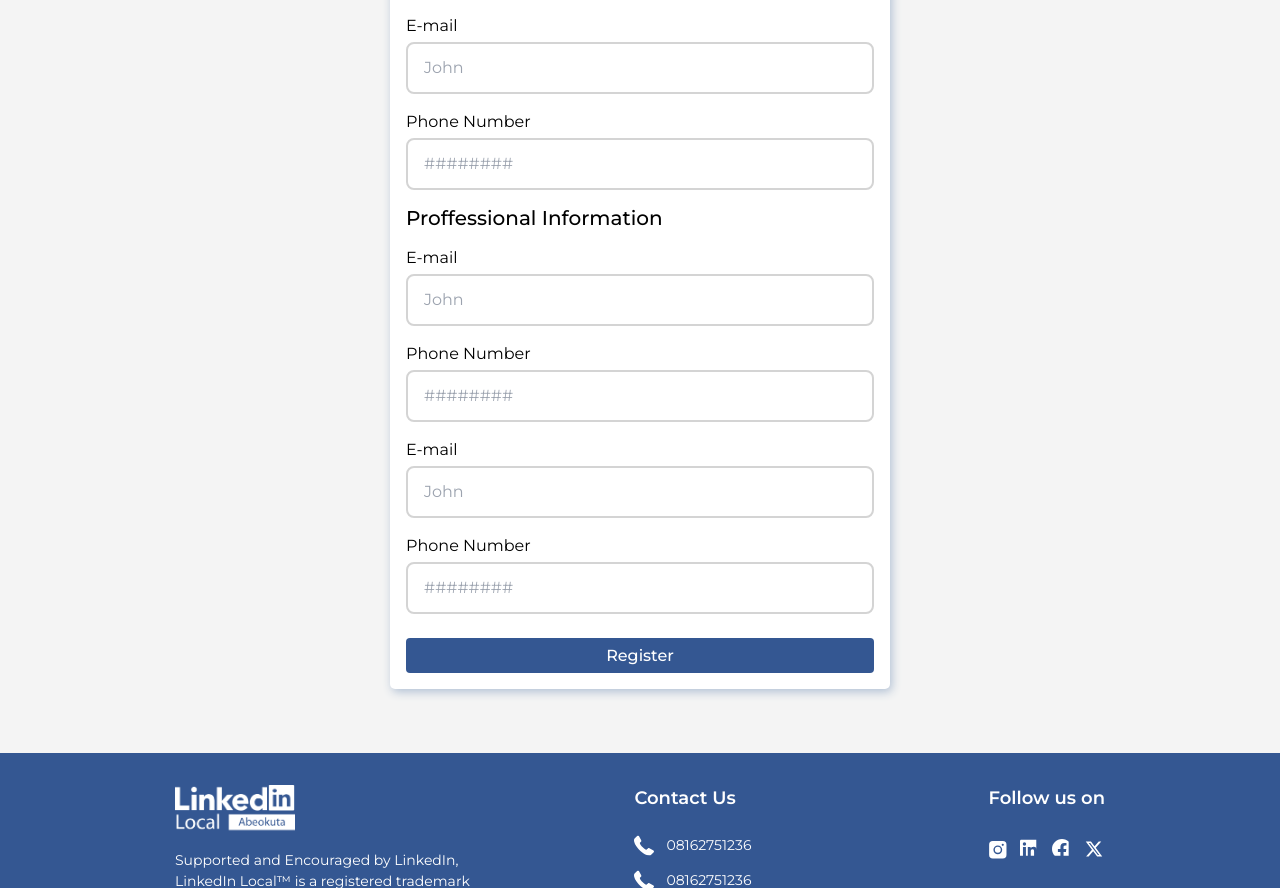
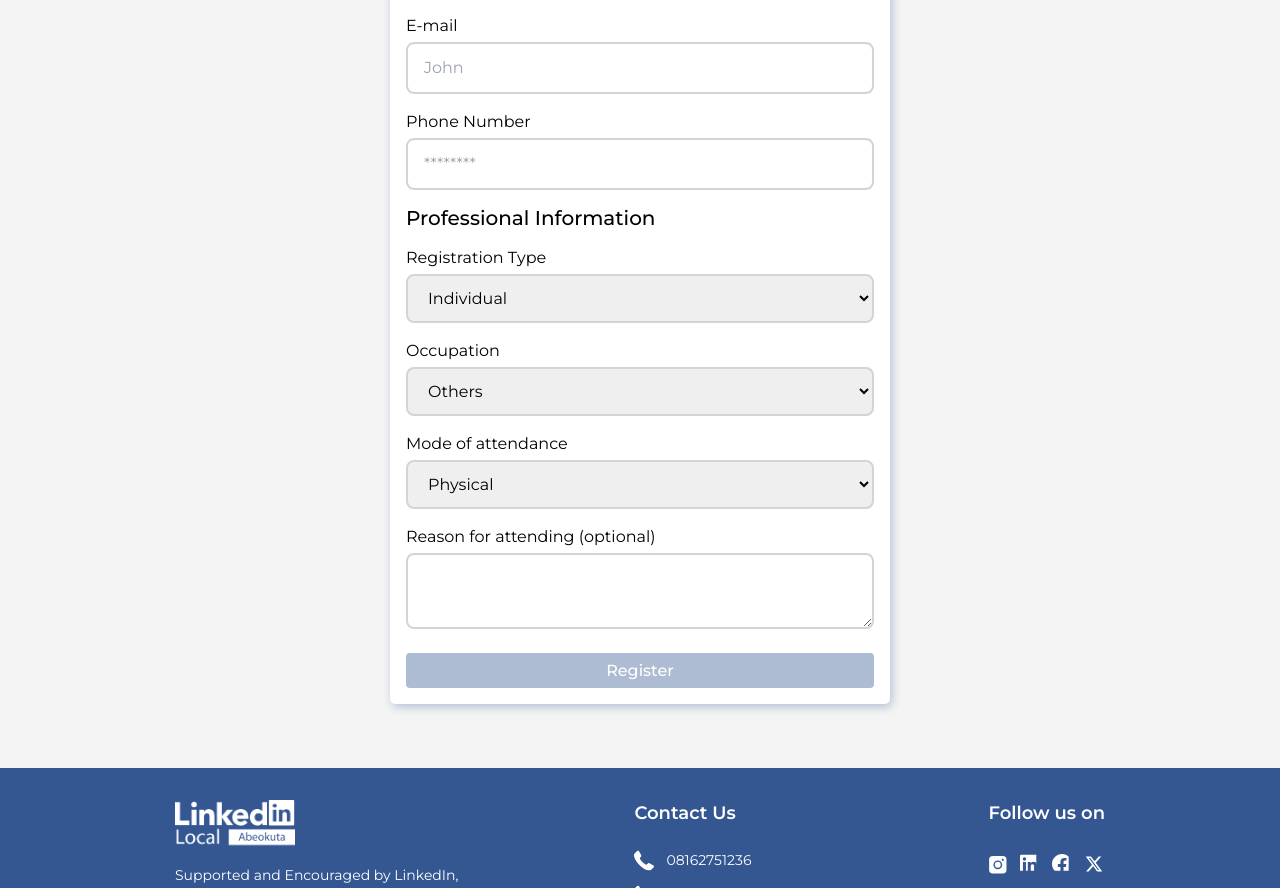
Before and after one commit to ayscript/lla-project, a React (Vite) app: page /register in a window 1280 px wide. Shown: the part 361-1249 px from the top of the page. Built offline with nearby package versions, Linux system fonts and the light colour scheme.

Commit message:
add: add firebase to collect data on registration page

```diff
--- a/src/App.css
+++ b/src/App.css
@@ -1,13 +1,13 @@
-.menuBar{
+.menuBar {
   display: flex;
   align-items: center;
   justify-content: space-between;
   padding-top: 37px;
   padding-bottom: 37px;
-    background: linear-gradient( #FFFFFF 0%, #EDF0F5 100%);
+  background: linear-gradient(#ffffff 0%, #edf0f5 100%);
 }
 
-  .menuBar ul{
+.menuBar ul {
   list-style: none;
   display: flex;
   align-items: center;
@@ -15,27 +15,25 @@
   gap: 27px;
 }
 
-  .menuBar ul a{
+.menuBar ul a {
   text-decoration: none;
   color: #000000;
   font-size: 18px;
 }
 
-  .menuBar ul a:hover{
+.menuBar ul a:hover {
   text-decoration: underline;
 }
 
-
-
-  .hero{
+.hero {
   display: flex;
   align-items: center;
   justify-content: center;
   height: 300px;
-    color: #FFFFFF;
+  color: #ffffff;
   font-size: 64px;
   font-weight: bold;
-    background-image: url('assets/hero-bg.jpg');
+  background-image: url("assets/hero-bg.jpg");
   background-size: cover;
   background-repeat: no-repeat;
   background-position: center;
@@ -44,19 +42,19 @@
   z-index: 0;
 }
 
-  .hero h1 span{
+.hero h1 span {
   font-size: 96px;
-    color: #E2BA38;
-    text-shadow: 0 4px 4px #0000003F;
+  color: #e2ba38;
+  text-shadow: 0 4px 4px #0000003f;
 }
 
-  .hero h1{
+.hero h1 {
   display: flex;
   align-items: center;
 }
 
-  .hero::after{
-    content: '';
+.hero::after {
+  content: "";
   background: #345792;
   position: absolute;
   top: 0;
@@ -67,7 +65,7 @@
   opacity: 0.5;
 }
 
-  .convener-section{
+.convener-section {
   display: flex;
   align-items: center;
   justify-content: center;
@@ -76,15 +74,15 @@
   padding-top: 32px;
   padding-bottom: 32px;
   background: #345792;
-    color: #FFFFFF;
+  color: #ffffff;
 }
 
-  .convener-section h2{
+.convener-section h2 {
   font-size: 32px;
   font-weight: bold;
 }
 
-  .convener-info{
+.convener-info {
   display: flex;
   align-items: center;
   justify-content: center;
@@ -92,7 +90,7 @@
   flex-wrap: wrap;
 }
 
-  .convener-info img{
+.convener-info img {
   width: 100%;
   max-width: 500px;
   aspect-ratio: 1/1;
@@ -102,7 +100,7 @@
   border-radius: 8px;
 }
 
-  .convener-bio{
+.convener-bio {
   display: flex;
   align-items: center;
   justify-content: center;
@@ -111,48 +109,47 @@
   max-width: 500px;
 }
 
-  .hero-2{
+.hero-2 {
   display: flex;
   align-items: flex-start;
   justify-content: space-between;
   padding-top: 50px;
-    background-image: url('assets/hero-bg-2.png');
+  background-image: url("assets/hero-bg-2.png");
   background-size: cover;
   background-repeat: no-repeat;
   background-position: center;
-
 }
 
-  .hero-2 img{
+.hero-2 img {
   width: 100%;
   max-width: 400px;
 }
 
-  .hero-2 h2{
+.hero-2 h2 {
   font-size: 32px;
   font-weight: 600;
   color: #345792;
 }
 
-  .hero-2 p{
-    color: #E2BA38;
+.hero-2 p {
+  color: #e2ba38;
   font-weight: 500;
 }
 
-  .hero-2 > div{
+.hero-2 > div {
   display: flex;
   flex-direction: column;
   gap: 1rem;
 }
 
-  .buttons{
+.buttons {
   align-self: flex-start;
   padding: 8px 12px;
   border-radius: 4px;
   border: none;
   background: #345792;
   /* margin-top: 32px; */
-    color: #FFF;
+  color: #fff;
   font-family: Montserrat;
   font-size: 16px;
   font-style: normal;
@@ -160,16 +157,21 @@
   line-height: normal;
 }
 
-  .expectSection{
+.buttons:disabled {
+  background: #34579266;
+  cursor: not-allowed;
+}
+
+.expectSection {
   display: flex;
   gap: 32px;
   align-items: flex-start;
   padding-top: 50px;
   padding-bottom: 50px;
-    background: var(linear-gradient(180deg, #FFF 0%, #B1C0D4 426.92%));
+  background: var(linear-gradient(180deg, #fff 0%, #b1c0d4 426.92%));
 }
 
-  .expectSection h2{
+.expectSection h2 {
   color: #345792;
   font-size: 32px;
   font-style: normal;
@@ -177,7 +179,7 @@
   line-height: normal;
 }
 
-  .expectSection img{
+.expectSection img {
   width: 100%;
   object-fit: cover;
   max-width: 400px;
@@ -185,7 +187,7 @@
   border-radius: 8px;
 }
 
-  .expectSection div{
+.expectSection div {
   /* background: red; */
   display: flex;
   flex-direction: column;
@@ -195,27 +197,27 @@
   line-height: 150%;
 }
 
-  .expectSection ul{
+.expectSection ul {
   display: flex;
   flex-direction: column;
   gap: 22px;
 }
 
-  .expectSection ul li{
+.expectSection ul li {
   list-style: none;
   display: flex;
   align-items: center;
   gap: 8px;
 }
 
-  .brandSection{
-    background: #F4F4F4;
+.brandSection {
+  background: #f4f4f4;
   box-shadow: 0px 10px 34.9px 0px rgba(0, 0, 0, 0.25);
   padding-top: 32px;
   padding-bottom: 32px;
 }
 
-  .brandSection > div{
+.brandSection > div {
   margin-top: 32px;
   display: flex;
   padding-top: 1rem;
@@ -226,11 +228,11 @@
   flex-wrap: wrap;
 }
 
-  .brandSection > div > *{
+.brandSection > div > * {
   min-width: 20px;
 }
 
-  .brandSection h2{
+.brandSection h2 {
   color: #222;
   text-align: center;
   font-size: 20px;
@@ -239,13 +241,13 @@
   line-height: normal;
 }
 
-  .cta-section{
-    background: linear-gradient(180deg, #FFF 0%, #B1C0D4 426.92%);
+.cta-section {
+  background: linear-gradient(180deg, #fff 0%, #b1c0d4 426.92%);
   padding-top: 42px;
   padding-bottom: 14px;
 }
 
-  .cta-section h2{
+.cta-section h2 {
   color: #000;
   text-align: center;
   font-size: 32px;
@@ -254,7 +256,7 @@
   line-height: normal;
 }
 
-  .cta-section > div{
+.cta-section > div {
   display: flex;
   gap: 16px;
   align-items: center;
@@ -263,7 +265,7 @@
   margin-bottom: 20px;
 }
 
-  .cta-section > div div{
+.cta-section > div div {
   border-radius: 8px;
   overflow: hidden;
   height: 450px;
@@ -272,8 +274,8 @@
   position: relative;
 }
 
-  .cta-section > div > div::after{
-    content: '';
+.cta-section > div > div::after {
+  content: "";
   position: absolute;
   top: 0;
   left: 0;
@@ -282,25 +284,26 @@
   background: #22222289;
 }
 
-  .cta-section > div img{
+.cta-section > div img {
   width: 100%;
   height: 100%;
   object-fit: cover;
 }
 
-  .feedback{
+.feedback {
   padding-top: 32px;
   padding-bottom: 70px;
 }
 
-  .feedback, .feedback form{
+.feedback,
+.feedback form {
   display: flex;
   flex-direction: column;
   align-items: center;
   justify-content: center;
 }
 
-  .feedback h2{
+.feedback h2 {
   color: #000;
   text-align: center;
   font-size: 32px;
@@ -310,11 +313,11 @@
   margin-bottom: 1rem;
 }
 
-  .feedback form{
+.feedback form {
   text-align: center;
 }
 
-  .feedback form button{
+.feedback form button {
   margin-left: auto;
   margin-right: auto;
   margin-top: 0;
@@ -323,30 +326,30 @@
   max-width: 320px;
 }
 
-  .feedback form textarea{
+.feedback form textarea {
   width: 100%;
   max-width: 540px;
   height: 150px;
   border-radius: 6px;
-    border: 1px solid #BBB;
-    background: #F7F7F7;
+  border: 1px solid #bbb;
+  background: #f7f7f7;
   resize: none;
 }
 
-  footer{
+footer {
   padding: 32px;
   margin-top: auto;
   background: #345792;
-    color: #FFF;
+  color: #fff;
   text-align: center;
 }
 
-  footer h3{
+footer h3 {
   font-weight: 600;
   font-size: 18px;
 }
 
-  footer > div{
+footer > div {
   display: flex;
   align-items: flex-start;
   justify-content: space-between;
@@ -357,35 +360,34 @@
   flex-wrap: wrap;
 }
 
-  footer > div ul > li{
+footer > div ul > li {
   display: flex;
   align-items: center;
   justify-content: flex-start;
   gap: 12px;
 }
 
-  .socials{
+.socials {
   display: flex;
   gap: 12px;
 }
 
-  footer > div svg{
+footer > div svg {
   width: 20px;
 }
 
-  footer > div > div{
+footer > div > div {
   max-width: 300px;
   display: flex;
   flex-direction: column;
   gap: 16px;
 }
 
-  .footerLogo{
+.footerLogo {
   width: 120px;
 }
 
-
-  .nameContainer{
+.nameContainer {
   display: flex;
   justify-content: space-between;
   flex-wrap: wrap;
@@ -393,18 +395,17 @@
   width: 100%;
 }
 
-
-  .formContainer{
+.formContainer {
   display: flex;
   flex-direction: column;
   gap: 32px;
   padding: 32px 0 64px 0;
   align-items: center;
   justify-content: center;
-    background: #F4F4F4;
+  background: #f4f4f4;
 }
 
-  .formContainer h1{
+.formContainer h1 {
   color: #000;
   text-align: center;
   font-family: Montserrat;
@@ -414,12 +415,12 @@
   line-height: normal;
 }
 
-  .formContainer .buttons{
+.formContainer .buttons {
   width: 100%;
   margin-top: 8px;
 }
 
-  .formContainer h2{
+.formContainer h2 {
   color: #000;
   font-family: Montserrat;
   font-size: 20px;
@@ -428,70 +429,77 @@
   line-height: normal;
 }
 
-  .formContainer form{
+.formContainer form {
   display: flex;
   flex-direction: column;
   gap: 16px;
   width: 100%;
   max-width: 500px;
   border-radius: 5px;
-    background:#FFF;
+  background: #fff;
   padding: 16px;
-    box-shadow: #B1C0D4 2px 3px 10px;
+  box-shadow: #b1c0d4 2px 3px 10px;
 }
 
-  .formContainer form label{
+.formContainer form label {
   display: flex;
   flex-direction: column;
-    gap: .25rem;
+  gap: 0.25rem;
 }
 
-  .formContainer form label input{
-    border: 2px solid #D4D4D4;
+.formContainer form label input,
+.formContainer form label select,
+.formContainer form label textarea {
+  border: 2px solid #d4d4d4;
   padding: 12px 0;
   padding-left: 16px;
-    border-radius: .5rem;
+  border-radius: 0.5rem;
 }
 
 @media (max-width: 600px) {
-    .menuBar nav{
+  .menuBar nav {
     display: none;
   }
 
-    .hero{
+  .hero {
     font-size: 40px;
   }
 
-    .hero h1 span{
+  .hero h1 {
+    display: flex;
+    flex-wrap: wrap;
+  }
+
+  .hero h1 span {
     font-size: 72px;
   }
 
-    .hero-2{
+  .hero-2 {
     flex-wrap: wrap;
   }
 
-    .convener-info{
+  .convener-info {
     flex-wrap: wrap;
   }
 
-    .expectSection{
+  .expectSection {
     flex-wrap: wrap;
   }
 
-    .cta-section > div{
+  .cta-section > div {
     flex-wrap: wrap;
     justify-content: center;
   }
 
-    .nameContainer label{
+  .nameContainer label {
     width: 100%;
   }
 }
 @media (min-width: 1000px) {
-    .convener-info{
+  .convener-info {
     flex-wrap: nowrap;
   }
-    .convener-bio{
+  .convener-bio {
     align-self: flex-start;
   }
 }
--- /dev/null
+++ b/src/firebase.js
@@ -0,0 +1,46 @@
+import { initializeApp } from "firebase/app";
+import {
+  getFirestore,
+  addDoc,
+  collection,
+  doc,
+  getDoc,
+  getDocs,
+  serverTimestamp,
+} from "firebase/firestore";
+
+// Your web app's Firebase configuration
+const firebaseConfig = {
+  apiKey: "AIzaSyDgtV-qFYn-D1BfMvQm7hyNFmAbL94utXc",
+  authDomain: "linkedin-local-abeokuta.firebaseapp.com",
+  projectId: "linkedin-local-abeokuta",
+  storageBucket: "linkedin-local-abeokuta.firebasestorage.app",
+  messagingSenderId: "815945763145",
+  appId: "1:815945763145:web:412a26a7840b53b3edb298",
+};
+
+const app = initializeApp(firebaseConfig);
+const db = getFirestore(app);
+
+export { db };
+// Reference to the 'registrations' collection
+
+//Example usage:
+// const newRegistration = {
+//     firstName: "Jane",
+//     lastName: "Doe",
+//     email: "jane.doe@example.com",
+// };
+
+// register(newRegistration);
+
+//fetching data
+
+// async function fetchRegistrations() {
+//   const querySnapshot = await getDocs(registrationsRef);
+//   querySnapshot.forEach((doc) => {
+//     console.log(`${doc.id} => ${JSON.stringify(doc.data())}`);
+//   });
+// }
+
+// fetchRegistrations();
--- a/src/pages/Home.jsx
+++ b/src/pages/Home.jsx
@@ -14,7 +14,7 @@ const HomePage = () => {
     <>
       <div className="hero">
         <h1>
-          LinkedIn Local Abeokuta<span>1.0</span>
+          LinkedIn Local Abeokuta <span>1.0</span>
         </h1>
       </div>
 
@@ -26,9 +26,7 @@ const HomePage = () => {
             business future.
           </p>
           <a href="/register">
-            <button className="buttons">
-              Register Now
-            </button>
+            <button className="buttons">Register Now</button>
           </a>
         </div>
         <img src="img/LLA-Visual2.png" alt="" />
--- a/src/pages/Registeration.jsx
+++ b/src/pages/Registeration.jsx
@@ -1,58 +1,180 @@
+import { useState } from "react";
+import { addDoc, collection, serverTimestamp } from "firebase/firestore";
+import { db } from "../firebase";
 import "../App.css";
 
 const Registeration = () => {
+  const [loading, setLoading] = useState(false);
+  const [formData, setFormData] = useState({
+    firstName: "",
+    lastName: "",
+    email: "",
+    phoneNumber: "",
+    registrationType: "Individual",
+    occupation: "Others",
+    modeOfAttendance: "Physical",
+    reasonForAttending: "",
+  });
+
+  const registrationsRef = collection(db, "registrations");
+
+  const isFormValid = () => {
+    return (
+      formData.firstName &&
+      formData.lastName &&
+      formData.email &&
+      formData.phoneNumber
+    );
+  };
+
+  async function register(registrationData) {
+    try {
+      setLoading(true);
+      const docRef = await addDoc(registrationsRef, {
+        ...registrationData,
+        timestamp: serverTimestamp(),
+      });
+      alert("Registered Successfully!");
+      setFormData({
+        firstName: "",
+        lastName: "",
+        email: "",
+        phoneNumber: "",
+        registrationType: "Individual",
+        occupation: "Others",
+        modeOfAttendance: "Physical",
+        reasonForAttending: "",
+      });
+      setLoading(false);
+      console.log("Document written with ID: ", docRef.id);
+    } catch (e) {
+      alert("An error occurred");
+      setLoading(false);
+      console.error("Error adding document: ", e);
+    }
+  }
+
   return (
     <div className="formContainer">
       <h1>Fill the form to register!</h1>
-        <form action="">
+      <form
+        action=""
+        onSubmit={(e) => {
+          e.preventDefault();
+          if (isFormValid()) {
+            register(formData);
+          } else {
+            alert("Please fill in all required fields.");
+          }
+        }}
+      >
         <h2>Basic Information</h2>
         <div className="nameContainer">
           <label>
             <span>First Name</span>
-                    <input type="text" placeholder='John' />
+            <input
+              type="text"
+              placeholder="John"
+              value={formData.firstName}
+              onChange={(e) => {
+                setFormData((prev) => {
+                  return { ...prev, firstName: e.target.value };
+                });
+              }}
+            />
           </label>
           <label>
             <span>Last Name</span>
-                    <input type="text" placeholder='Doe' />
+            <input
+              type="text"
+              placeholder="Doe"
+              value={formData.lastName}
+              onChange={(e) => {
+                setFormData({ ...formData, lastName: e.target.value });
+              }}
+            />
           </label>
         </div>
         <label>
           <span>E-mail</span>
-                <input type="text" placeholder='John' />
+          <input
+            type="email"
+            placeholder="John"
+            value={formData.email}
+            onChange={(e) => {
+              setFormData({ ...formData, email: e.target.value });
+            }}
+          />
         </label>
         <label>
           <span>Phone Number</span>
-                <input type="text" placeholder='########' />
+          <input
+            type="text"
+            placeholder="********"
+            value={formData.phoneNumber}
+            onChange={(e) => {
+              setFormData({ ...formData, phoneNumber: e.target.value });
+            }}
+          />
         </label>
 
-            <h2>Proffessional Information</h2>
+        <h2>Professional Information</h2>
 
         <label>
-                <span>E-mail</span>
-                <input type="text" placeholder='John' />
+          <span>Registration Type</span>
+          <select
+            value={formData.registrationType}
+            onChange={(e) => {
+              setFormData({ ...formData, registrationType: e.target.value });
+            }}
+          >
+            <option value={"Individual"}>Individual</option>
+            <option value={"Organization"}>Organization</option>
+            <option value={"Sponsor"}>Sponsor</option>
+          </select>
         </label>
         <label>
-                <span>Phone Number</span>
-                <input type="text" placeholder='########' />
+          <span>Occupation</span>
+          <select
+            value={formData.occupation}
+            onChange={(e) => {
+              setFormData({ ...formData, occupation: e.target.value });
+            }}
+          >
+            <option value={"Engineer"}>Engineer</option>
+            <option value={"Doctor"}>Doctor</option>
+            <option value={"Teacher"}>Teacher</option>
+            <option value={"Others"}>Others</option>
+          </select>
         </label>
         <label>
-                <span>E-mail</span>
-                <input type="text" placeholder='John' />
+          <span>Mode of attendance</span>
+          <select
+            value={formData.modeOfAttendance}
+            onChange={(e) => {
+              setFormData({ ...formData, modeOfAttendance: e.target.value });
+            }}
+          >
+            <option value={"Physical"}>Physical</option>
+            <option value={"Online"}>Online</option>
+          </select>
         </label>
         <label>
-                <span>Phone Number</span>
-                <input type="text" placeholder='########' />
+          <span>Reason for attending (optional)</span>
+          <textarea
+            value={formData.reasonForAttending}
+            onChange={(e) => {
+              setFormData({ ...formData, reasonForAttending: e.target.value });
+            }}
+          />
         </label>
 
-            <button className="buttons">Register</button>
-
-            {/* <hr /> */}
-
-
-
+        <button className="buttons" disabled={loading || !isFormValid()}>
+          {loading ? "Loading..." : "Register"}
+        </button>
       </form>
     </div>
-  )
-}
+  );
+};
 
-export default Registeration
+export default Registeration;
```
Also changed, not shown: src/Components/Footer.jsx (line endings or trailing spaces). Lines whose indentation alone changed are shown as unchanged.
